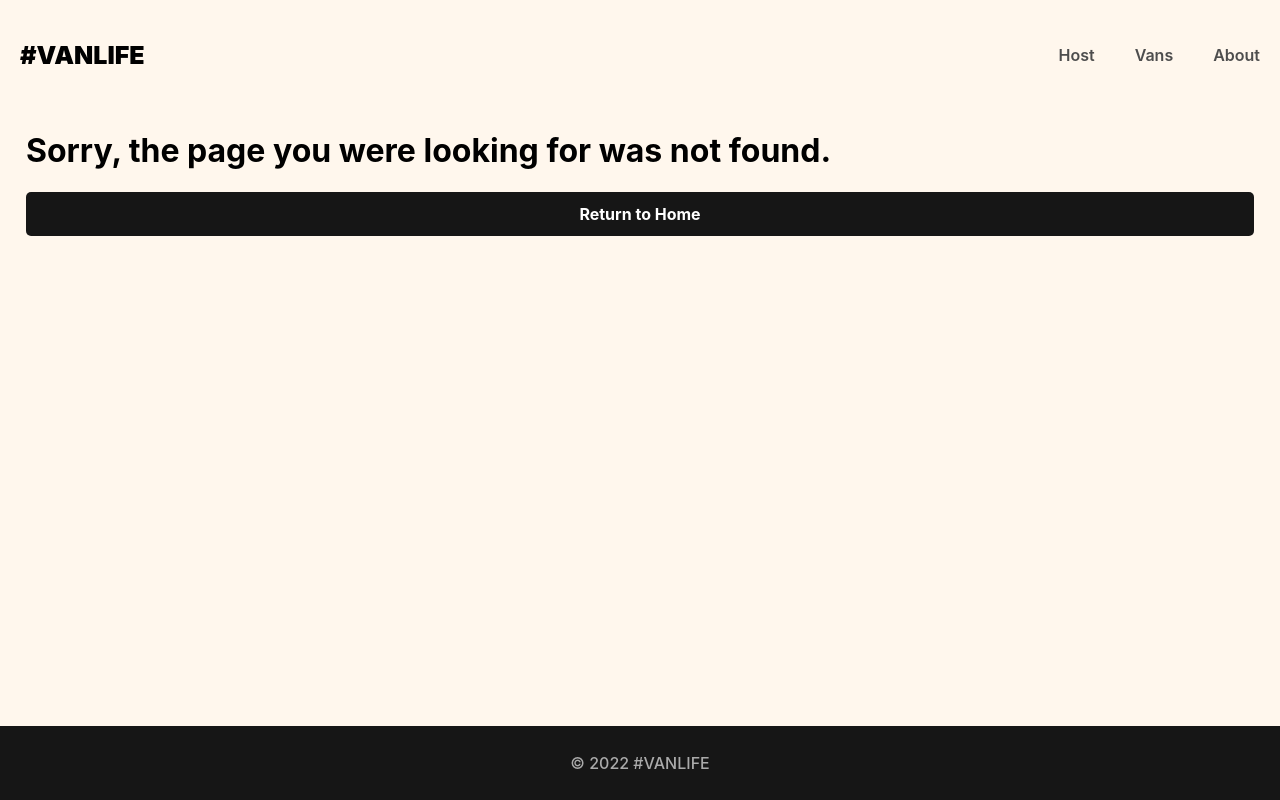
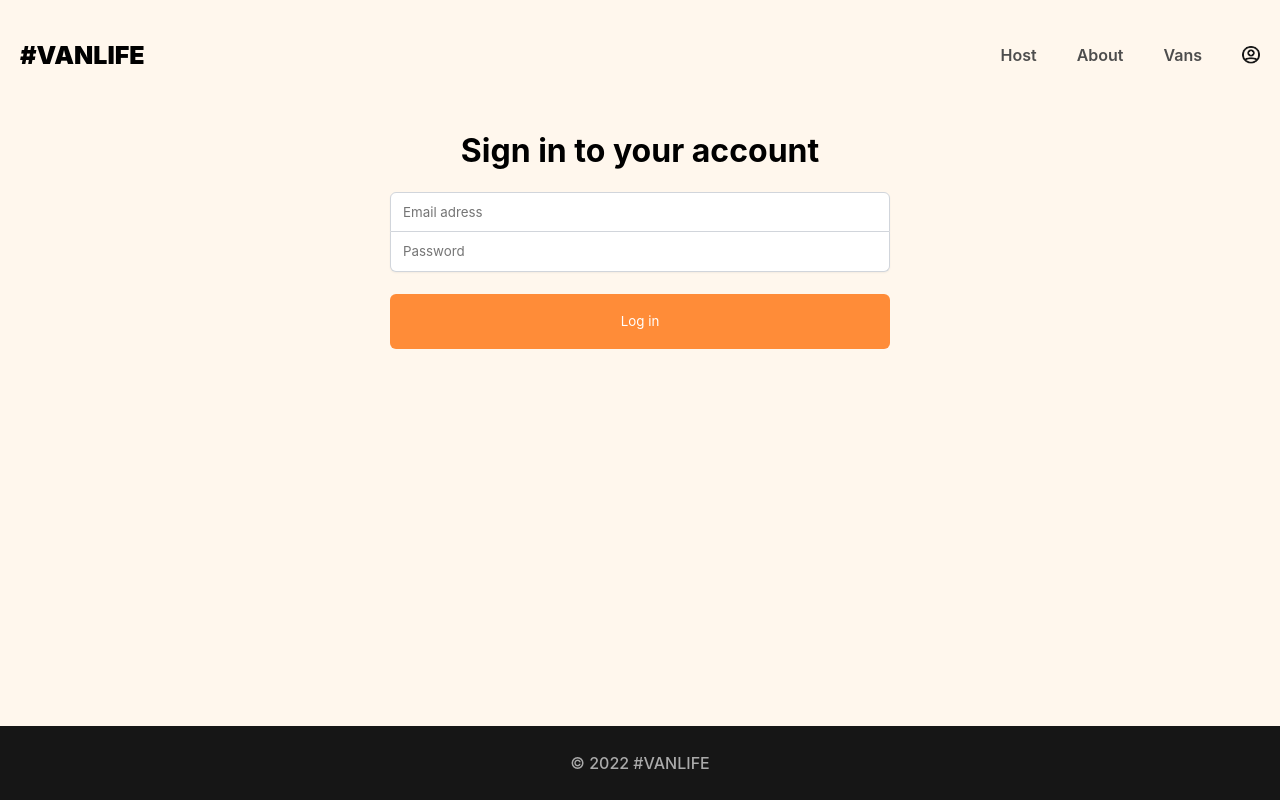
Before and after one commit to WizardMode/vanlife, a React (Vite) app: page /login in a window 1280 px wide. Before the commit this address had no page. Built offline with nearby package versions, Linux system fonts and the light colour scheme; what miragejs would draw is missing.

Commit message:
Initial Login Form

```diff
--- a/src/api.js
+++ b/src/api.js
@@ -6,6 +6,7 @@
 }
 */
 
+/*
 export async function getVans() {
     const res = await fetch("/api/vans")
     if (!res.ok) {
@@ -17,4 +18,57 @@
     }
     const data = await res.json()
     return data.vans
+}*/
+
+// A function whose only purpose is to delay execution
+// for the specified # of milliseconds when used w/ `await`
+// e.g. inside an async function:
+// await sleep(2000)  => pauses the function for 2 seconds before moving on
+function sleep(ms) {
+    return new Promise(resolve => setTimeout(() => resolve(), ms))
 }
+
+export async function getVans(id) {
+    const url = id ? `/api/vans/${id}` : "/api/vans"
+    const res = await fetch(url)
+    if (!res.ok) {
+        throw {
+            message: "Failed to fetch vans",
+            statusText: res.statusText,
+            status: res.status
+        }
+    }
+    const data = await res.json()
+    return data.vans
+}
+
+export async function getHostVans(id) {
+    const url = id ? `/api/host/vans/${id}` : "/api/host/vans"
+    const res = await fetch(url)
+    if (!res.ok) {
+        throw {
+            message: "Failed to fetch vans",
+            statusText: res.statusText,
+            status: res.status
+        }
+    }
+    const data = await res.json()
+    return data.vans
+}
+
+export async function loginUser(creds) {
+    const res = await fetch("/api/login",
+        { method: "post", body: JSON.stringify(creds) }
+    )
+    const data = await res.json()
+
+    if (!res.ok) {
+        throw {
+            message: data.message,
+            statusText: res.statusText,
+            status: res.status
+        }
+    }
+
+    return data
+}
--- a/src/components/Header.jsx
+++ b/src/components/Header.jsx
@@ -1,31 +1,45 @@
 import React from "react"
 import { Link, NavLink } from "react-router-dom"
+import icon from "../assets/images/avatar-icon.png"
 
 function Header() {
-
+    const activeStyles = {
+      fontWeight: "bold",
+      textDecoration: "underline",
+      color: "#161616"
+    }
 
     return (
         <header>
-        <Link className="site-logo" to="/">#VANLIFE</Link>
+        <Link className="site-logo" to="/">#Vanlife</Link>
         <nav>
           <NavLink
             to="/host"
-            className={({isActive}) => isActive? "active-link" : null}
+            // className={({isActive}) => isActive? "active-link" : null}
+            style={({isActive}) => isActive? activeStyles : null}
           >
             Host
           </NavLink>
           <NavLink
+            to="/about"
+            // className={({isActive}) => isActive? "active-link" : null}
+            style={({isActive}) => isActive? activeStyles : null}
+          >
+            About
+          </NavLink>
+          <NavLink
             to="/vans"
-            className={({isActive}) => isActive? "active-link" : null}
+            // className={({isActive}) => isActive? "active-link" : null}
+            style={({isActive}) => isActive? activeStyles : null}
           >
             Vans
           </NavLink>
-          <NavLink
-            to="/about"
-            className={({isActive}) => isActive? "active-link" : null}
-          >
-            About
-          </NavLink>
+          <Link to="login" className="login-link">
+            <img
+              src={icon}
+              className="login-icon"
+            />
+          </Link>
         </nav>
       </header>
     )
--- a/src/index.css
+++ b/src/index.css
@@ -56,6 +56,10 @@
   text-decoration: underline;
 }
 
+nav {
+  display: flex;
+}
+
 main {
   margin-bottom: 84px;
 }
@@ -98,6 +102,16 @@
 
 .link-button:hover {
   transform: translate(1px, 1px);
+}
+
+header .login-icon {
+  height: 18px;
+  width: 18px;
+}
+
+header .login-link {
+  display: inline-flex;
+  align-items: center;
 }
 
 /*** HOME PAGE ***/
@@ -470,3 +484,49 @@
   background-color: #161616;
   color: white;
 }
+
+.login-container {
+  display: flex;
+  flex-direction: column;
+  align-items: center;
+  padding-inline: 27px;
+}
+
+.login-form {
+  display: flex;
+  flex-direction: column;
+  width: 100%;
+  max-width: 500px;
+}
+
+.login-form > input {
+  border: 1px solid rgba(209, 213, 219);
+  height: 40px;
+  text-indent: 10px;
+  font-family: "Inter", sans-serif;
+  box-shadow: 0px 1px 2px rgba(0, 0, 0, 0.05);
+  font-weight: 400;
+}
+
+.login-form > input:focus {
+  outline: none;
+}
+
+.login-form > input:first-of-type {
+  border-radius: 6px 6px 0px 0px;
+}
+
+.login-form > input:last-of-type {
+  border-radius: 0px 0px 6px 6px;
+  border-top: none;
+}
+
+.login-form > button {
+  background-color: #FF8C38;
+  border: none;
+  border-radius: 6px;
+  height: 55px;
+  margin-top: 22px;
+  color: white;
+  font-family: "Inter", sans-serif;
+}
--- a/src/main.jsx
+++ b/src/main.jsx
@@ -16,6 +16,7 @@
 import HostVanPricing from './pages/Host/HostVanPricing'
 import HostVanPhotos from './pages/Host/HostVanPhotos'
 import NotFound from './pages/NotFound'
+import Login from "./pages/Login"
 
 import './index.css'
 import "./server"
@@ -29,6 +30,10 @@
           <Route path="about" element={<About />} />
           <Route path="vans" element={<Vans />} />
           <Route path="vans/:id" element={<VanDetail />} />
+          <Route
+            path="login"
+            element={<Login />}
+          />
 
           <Route path="host" element={<HostLayout />} >
             <Route index element={<DashBoard />} />
--- a/src/pages/Host/HostVanDetail.jsx
+++ b/src/pages/Host/HostVanDetail.jsx
@@ -1,24 +1,56 @@
 import React from "react"
 import { useParams, Link, NavLink, Outlet } from "react-router-dom"
+import { getHostVans } from "../../api"
 
 function HostVanDetail() {
+    const [currentVan, setCurrentVan] = React.useState(null)
+    const [loading, setLoading] = React.useState(false)
+    const [error, setError] = React.useState(null)
     const { id } = useParams()
-    const [currentVan, setCurrentVan] = React.useState(null)
+
+    /*
+    React.useEffect(() => {
+        fetch(`/api/host/vans/${id}`)
+            .then(res => res.json())
+            .then(data => setCurrentVan(data.vans))
+    }, [])*/
+
+
+
+    /*
+    if(!currentVan) {
+        return <h1>Loading...</h1>
+    }*/
+
+
+    React.useEffect(() => {
+        async function loadVans() {
+            setLoading(true)
+            try {
+                const data = await getHostVans(id)
+                setCurrentVan(data)
+            } catch (err) {
+                setError(err)
+            } finally {
+                setLoading(false)
+            }
+        }
+
+        loadVans()
+    }, [id])
+
+    if (loading) {
+        return <h1>Loading...</h1>
+    }
+
+    if (error) {
+        return <h1>There was an error: {error.message}</h1>
+    }
 
     const activeStyles = {
         fontWeight: "bold",
         textDecoration: "underline",
         color: "#161616"
-    }
-
-    React.useEffect(() => {
-        fetch(`/api/host/vans/${id}`)
-            .then(res => res.json())
-            .then(data => setCurrentVan(data.vans))
-    }, [])
-
-    if(!currentVan) {
-        return <h1>Loading...</h1>
     }
 
     return (
@@ -28,7 +60,7 @@
                 relative="path"
                 className="back-button"
             >&larr; <span>Back to all vans</span></Link>
-
+            {currentVan &&
                 <div className="host-van-detail-layout-container">
                     <div className="host-van-detail">
                         <img src={currentVan.imageUrl} />
@@ -47,26 +79,25 @@
                         <NavLink
                             to="."
                             end
-                        style={({isActive}) => isActive? activeStyles : null}
+                            style={({ isActive }) => isActive ? activeStyles : null}
                         >
                             Details
                     </NavLink>
                         <NavLink
                             to="pricing"
-                        style={({isActive}) => isActive? activeStyles : null}
+                            style={({ isActive }) => isActive ? activeStyles : null}
                         >
                             Pricing
                     </NavLink>
                         <NavLink
                             to="photos"
-                        style={({isActive}) => isActive? activeStyles : null}
+                            style={({ isActive }) => isActive ? activeStyles : null}
                         >
                             Photos
                     </NavLink>
                     </nav>
-
                     <Outlet context={{ currentVan }} />
-            </div>
+                </div>}
         </section>
     )
 }
--- a/src/pages/Host/HostVans.jsx
+++ b/src/pages/Host/HostVans.jsx
@@ -1,13 +1,32 @@
 import React from "react"
 import { Link } from "react-router-dom"
+import { getHostVans } from "../../api"
 
 function HostVans() {
     const [vans, setVans] = React.useState([])
+    const [loading, setLoading] = React.useState(false)
+    const [error, setError] = React.useState(null)
 
+    /*
     React.useEffect(() => {
         fetch("/api/host/vans")
             .then(res => res.json())
             .then(data => setVans(data.vans))
+    }, [])*/
+
+    React.useEffect(() => {
+        async function loadVans() {
+            setLoading(true)
+            try {
+                const data = await getHostVans()
+                setVans(data)
+            } catch(err) {
+                setError(err)
+            } finally {
+                setLoading(false)
+            }
+        }
+        loadVans()
     }, [])
 
     const hostVansEls = vans.map(van => (
@@ -28,6 +47,14 @@
         </Link>
     ))
 
+    if (loading) {
+        return <h1> Loading...</h1>
+    }
+
+    if (error) {
+        return <h1>There was an error: {error.message}</h1>
+    }
+
     return (
         <section>
             <h1 className="host-vans-title">Your listed vans</h1>
--- /dev/null
+++ b/src/pages/Login.jsx
@@ -0,0 +1,44 @@
+import React from "react"
+import { useNavigate } from "react-router-dom"
+
+function Login() {
+    const [loginFormData, setLoginFormData] = React.useState({ email: "", password: ""})
+
+    function handleSubmit(e) {
+        e.preventDefault()
+        console.log(loginFormData)
+    }
+
+    function handleChange(e) {
+        const {name, value } = e.target
+        setLoginFormData(prev => ({
+            ...prev,
+            [name]: value
+        }))
+    }
+
+    return (
+        <div className="login-container">
+            <h1>Sign in to your account</h1>
+            <form onSubmit={handleSubmit} className="login-form">
+                <input
+                    name="email"
+                    onChange={handleChange}
+                    type="email"
+                    placeholder="Email adress"
+                    value={loginFormData.email}
+                />
+                <input
+                    name="password"
+                    onChange={handleChange}
+                    type="password"
+                    placeholder="Password"
+                    value={loginFormData.password}
+                />
+                <button>Log in</button>
+            </form>
+        </div>
+    )
+}
+
+export default Login
--- a/src/pages/Vans/VanDetail.jsx
+++ b/src/pages/Vans/VanDetail.jsx
@@ -1,18 +1,45 @@
 import React from "react"
 import { Link, useParams, useLocation } from "react-router-dom"
+import { getVans } from "../../api"
 
 function VanDetail() {
-    const params = useParams()
+    // const params = useParams()
+    const { id } = useParams()
     const location = useLocation()
     // console.log(location.state.search.slice(6, ))
     const [van, setVan] = React.useState(null)
+    const [loading, setLoading] = React.useState(false)
+    const [error, setError] = React.useState(null)
 
-
+    /*
     React.useEffect(() => {
         fetch(`/api/vans/${params.id}`)
             .then(res => res.json())
             .then(data => setVan(data.vans))
-    },[params.id])
+    },[params.id])*/
+
+    React.useEffect(() => {
+        async function loadVans() {
+            setLoading(true)
+            try {
+                const data = await getVans(id)
+                setVan(data)
+            } catch (err) {
+                setError(err)
+            } finally {
+                setLoading(false)
+            }
+        }
+        loadVans()
+    }, [id])
+
+    if (loading) {
+        return <h1>Loading...</h1>
+    }
+
+    if (error) {
+        return <h1>There was an error: {error.message}</h1>
+    }
 
     // const search = location.state && location.state.search || "" // <- before optional chaining
     const search = location.state?.search || "" // <- optinal chaining
--- a/src/server.js
+++ b/src/server.js
@@ -18,11 +18,11 @@
     routes() {
         this.namespace = "api"
         this.logging = false
-        this.timing = 2000
+        // this.timing = 2000  // => mock a 2 second delay in server response
 
         this.get("/vans", (schema, request) => {
-            return new Response(400, {}, {error: "Error fetching data"})
-            // return schema.vans.all()
+            // return new Response(400, {}, {error: "Error fetching data"})
+            return schema.vans.all()
         })
 
         this.get("/vans/:id", (schema, request) => {
```
Also changed, not shown: src/assets/images/avatar-icon.png (added). Lines whose indentation alone changed are shown as unchanged.
